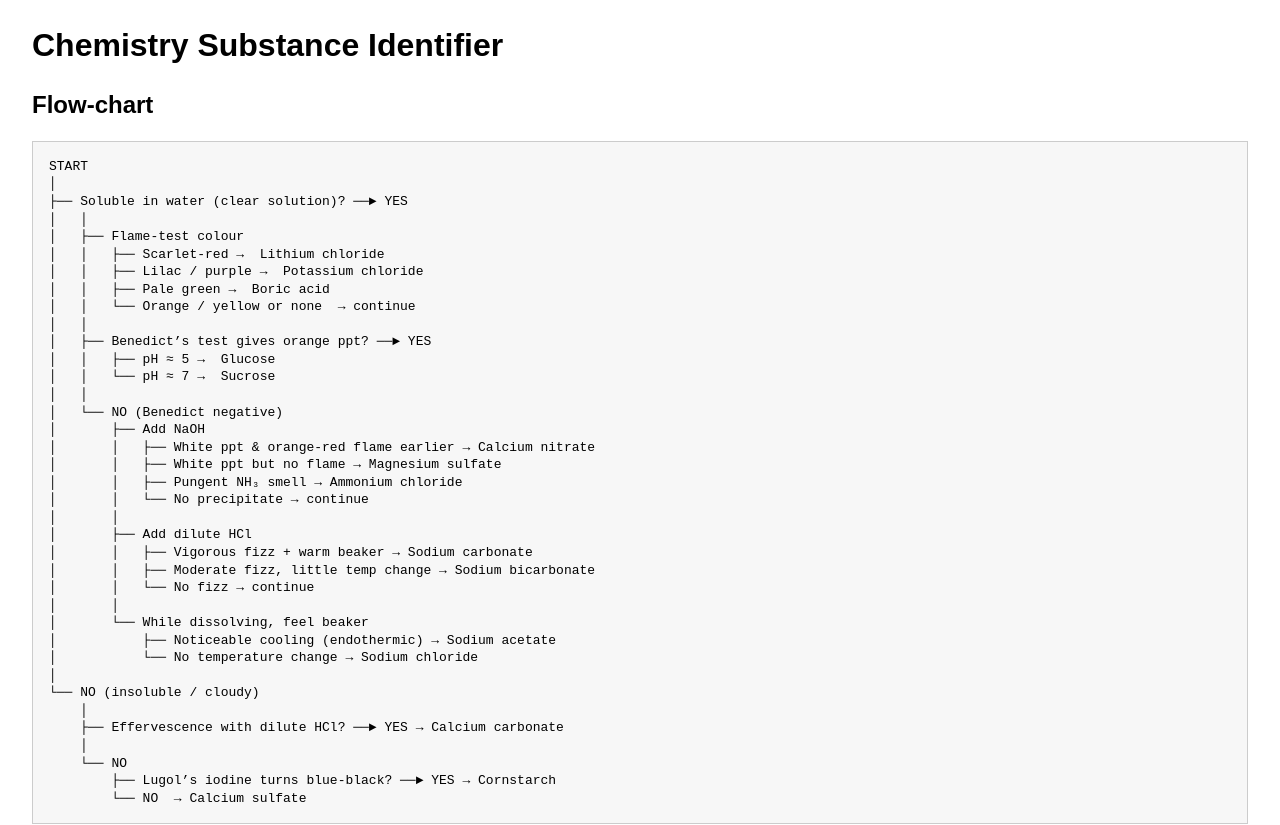
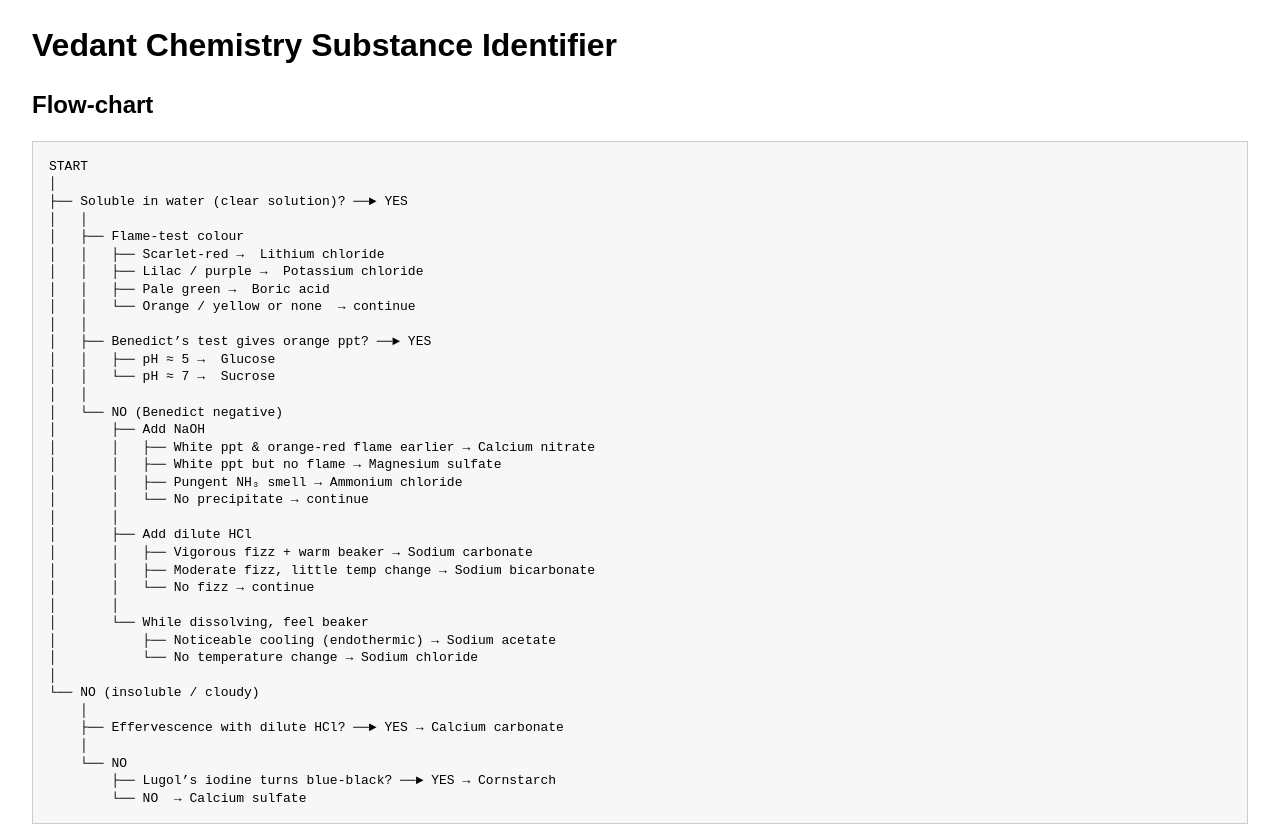
Before and after one commit to vedantsaran/chemflowchart, a plain HTML site: page index.html in a window 1280 px wide. Shown: the top 825 px of the page. Drawn offline with Linux system fonts and the light colour scheme.

Commit message:
Update index.html

```diff
--- a/index.html
+++ b/index.html
@@ -16,7 +16,7 @@
 </head>
 <body>
 
-<h1>Chemistry Substance Identifier</h1>
+<h1>Vedant Chemistry Substance Identifier</h1>
 
 <h2>Flow-chart</h2>
 <pre>
```
